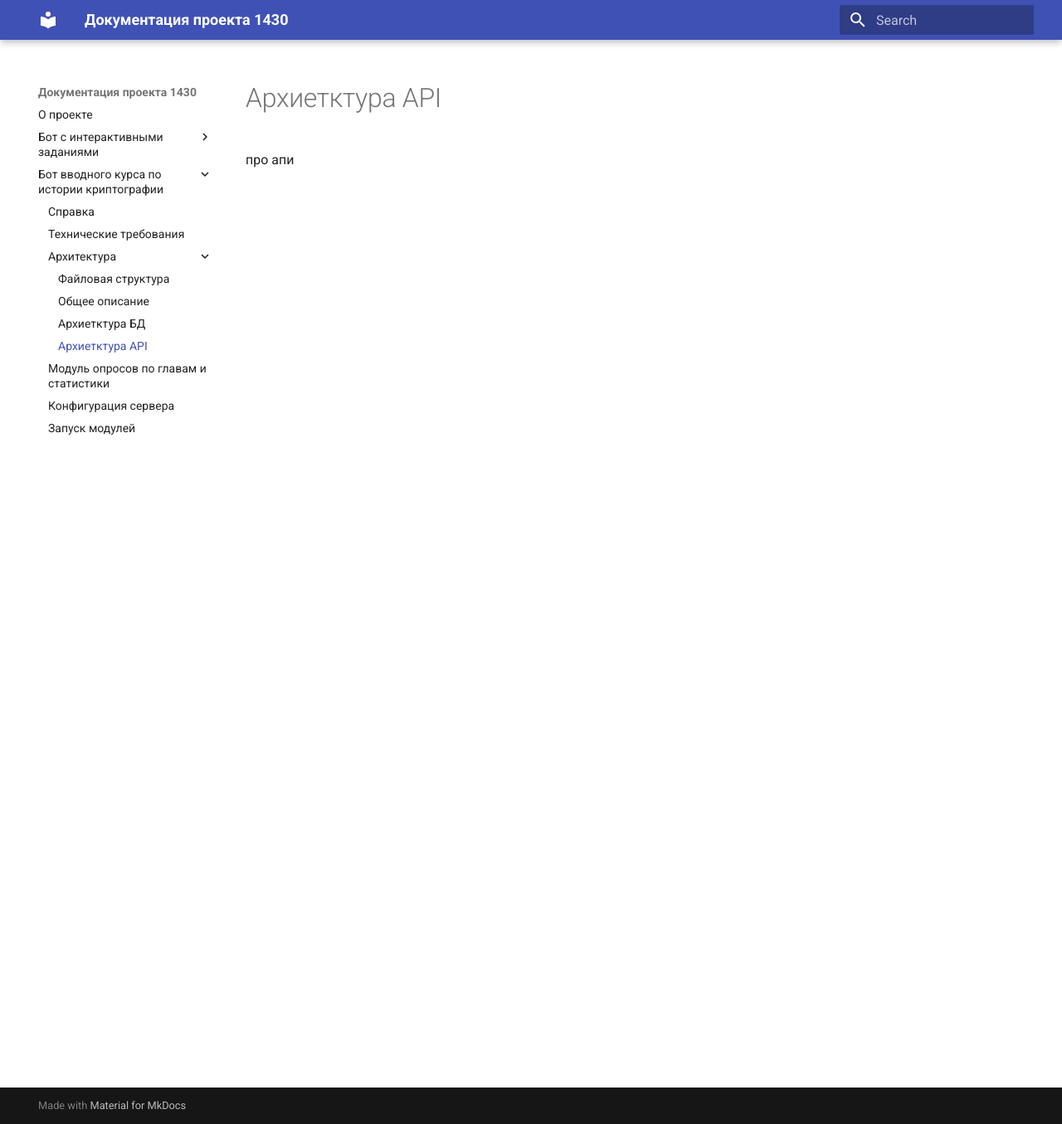
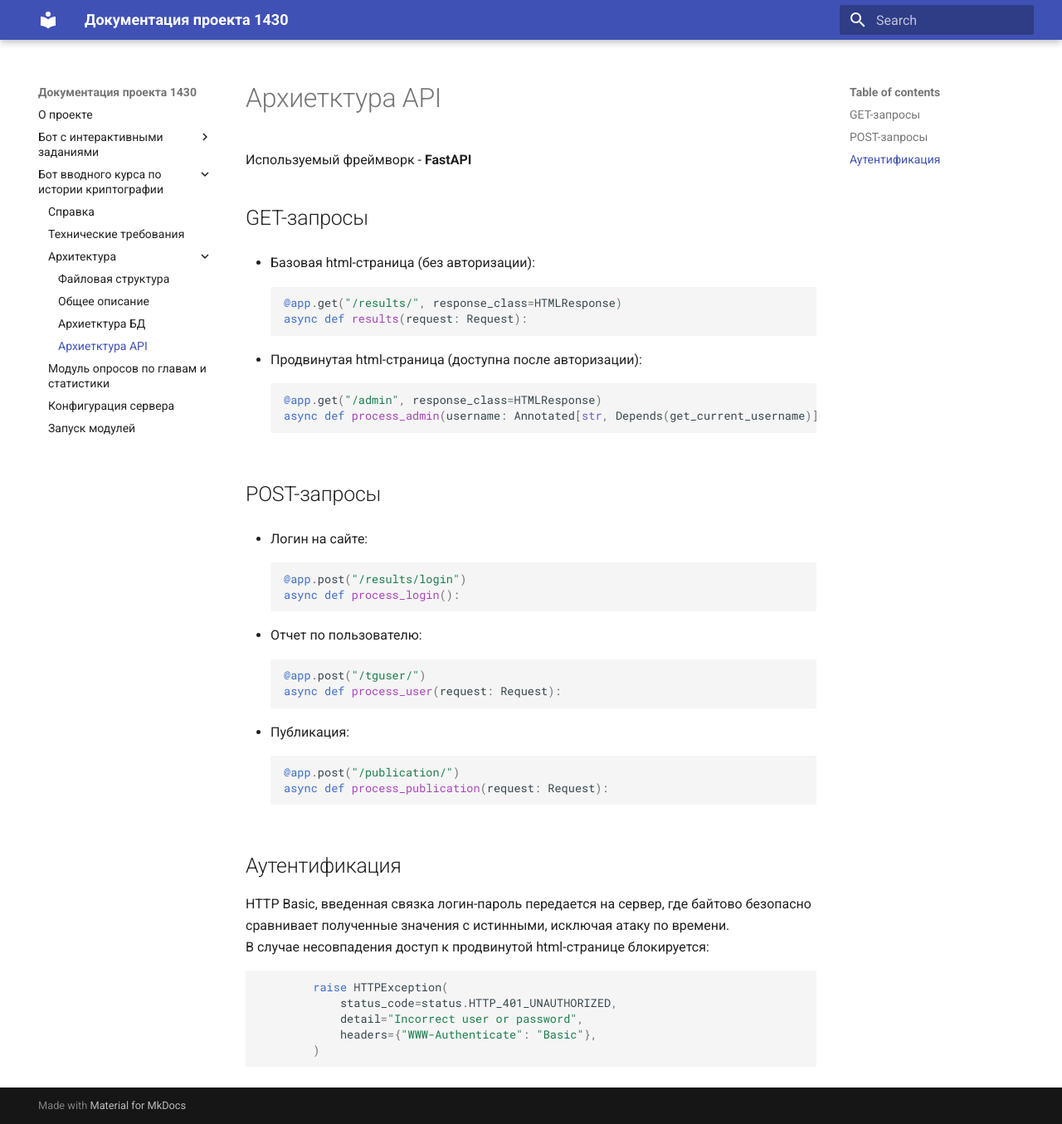
Before and after one commit to ttyomaaa/docs_1430, an MkDocs documentation site: the page built from docs/old_bot/arch_api.md, in a window 1280 px wide and 1355 px high. Shown: the whole window at 83% size. Built offline with MkDocs 1.6.1 and Material for MkDocs 9.7.7, drawn with Linux system fonts in a browser that asks for light colours.

Commit message:
final (unreviewed)

````diff
--- a/docs/old_bot/arch_api.md
+++ b/docs/old_bot/arch_api.md
@@ -1 +1,44 @@
-про апи
+Используемый фреймворк - **FastAPI**
+
+## GET-запросы
+* Базовая html-страница (без авторизации): <br>
+```py
+@app.get("/results/", response_class=HTMLResponse)
+async def results(request: Request):
+```
+
+* Продвинутая html-страница (доступна после авторизации): <br>
+```py
+@app.get("/admin", response_class=HTMLResponse)
+async def process_admin(username: Annotated[str, Depends(get_current_username)], request: Request):
+```
+
+## POST-запросы
+* Логин на сайте: <br>
+```py
+@app.post("/results/login")
+async def process_login():
+```
+
+* Отчет по пользователю: <br>
+```py
+@app.post("/tguser/")
+async def process_user(request: Request):
+```
+
+* Публикация: <br>
+```py
+@app.post("/publication/")
+async def process_publication(request: Request):
+```
+
+## Аутентификация
+HTTP Basic, введенная связка логин-пароль передается на сервер, где байтово безопасно сравнивает полученные значения с истинными, исключая атаку по времени. <br>
+В случае несовпадения доступ к продвинутой html-странице блокируется: <br>
+```py
+        raise HTTPException(
+            status_code=status.HTTP_401_UNAUTHORIZED,
+            detail="Incorrect user or password",
+            headers={"WWW-Authenticate": "Basic"},
+        )
+```
````
Also changed, not shown: docs/old_bot/integr.md (+5 -2 lines), docs/old_bot/struc.md (+1 -0 lines), docs/old_bot/diagram.png (added).
